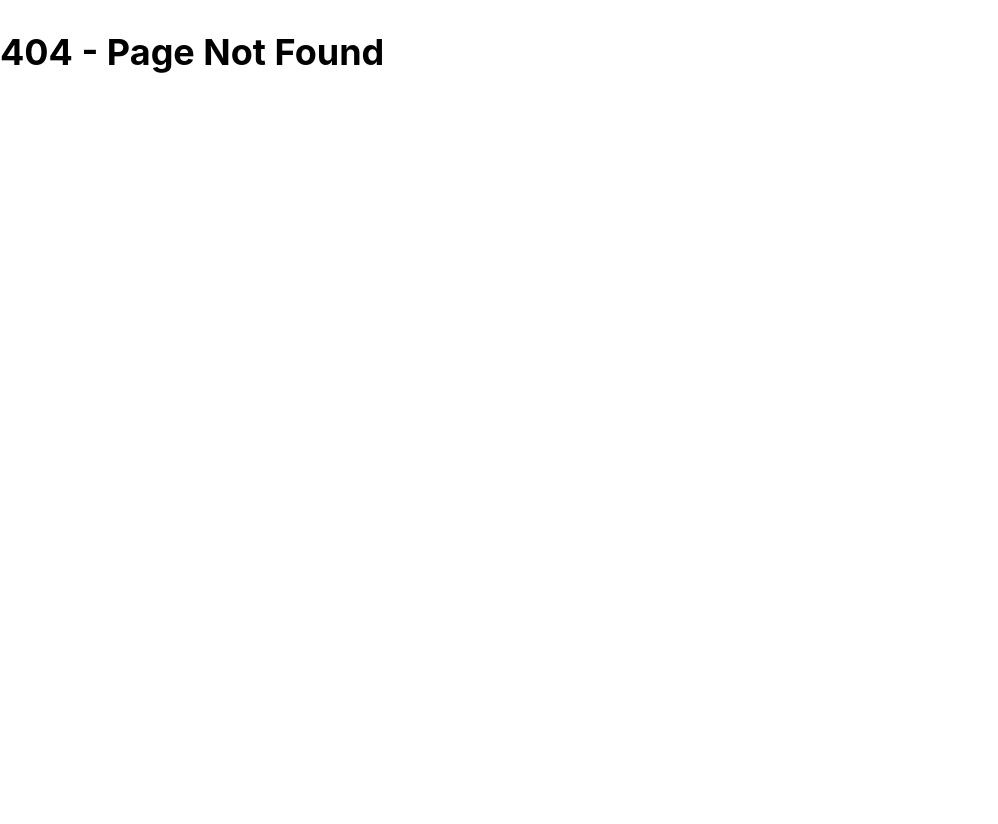
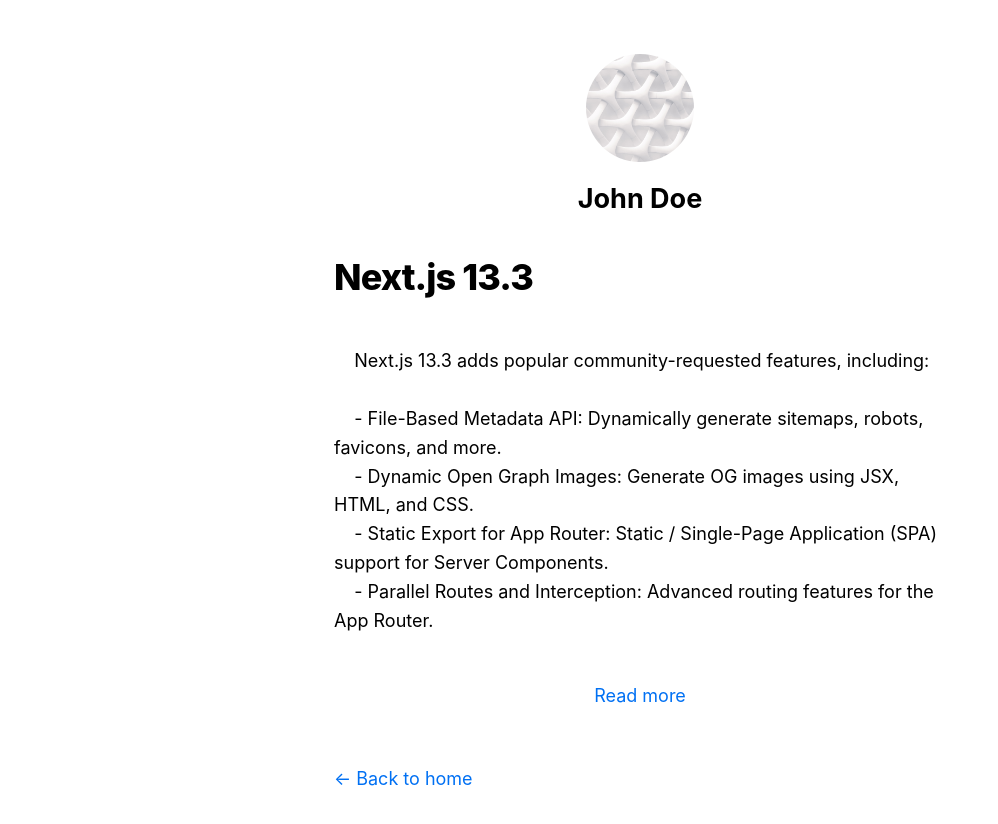
Before and after one commit to krauchuk/simple-blog, a Next.js app: page /news/1 in a window 1280 px wide. Before the commit this address had no page. Shown: the top 824 px of the page, without its empty margins (0-998 px from the left). Before the commit the page ends 800 px from the top, so only its background shows below. Built offline with nearby package versions, Linux system fonts and the light colour scheme.

Commit message:
add news page

```diff
--- /dev/null
+++ b/apiData/news.js
@@ -0,0 +1,35 @@
+export default [
+  {
+    id: 2,
+    title: 'Next.js 13.4',
+    text: `
+    Next.js 13.4 is a foundational release, marking stability for the App Router:
+
+    - App Router (Stable):
+        - React Server Components
+        - Nested Routes & Layouts
+        - Simplified Data Fetching
+        - Streaming & Suspense
+        - Built-in SEO Support
+    - Turbopack (Beta): Your local dev server, faster and with improved stability
+    - Server Actions (Alpha): Mutate data on the server with zero client JavaScript
+    - Since the release of Next.js 13 six months ago, we've been focused on building the foundations for the future of Next.js—App Router—in a way that can be incrementally adopted without unnecessary breaking changes.
+
+    Today, with the release of 13.4, you can now start adopting the App Router for production.
+    `,
+    link: 'https://nextjs.org/blog/next-13-4',
+  },
+  {
+    id: 1,
+    title: 'Next.js 13.3',
+    text: `
+    Next.js 13.3 adds popular community-requested features, including:
+
+    - File-Based Metadata API: Dynamically generate sitemaps, robots, favicons, and more.
+    - Dynamic Open Graph Images: Generate OG images using JSX, HTML, and CSS.
+    - Static Export for App Router: Static / Single-Page Application (SPA) support for Server Components.
+    - Parallel Routes and Interception: Advanced routing features for the App Router.
+    `,
+    link: 'https://nextjs.org/blog/next-13-3',
+  },
+]
--- /dev/null
+++ b/pages/api/news/[id].js
@@ -0,0 +1,18 @@
+import news from '../../../apiData/news'
+
+export const getNewsById = id => news.find(n => n.id === parseInt(id))
+
+export default function handler(req, res) {
+  const {
+    query: { id },
+  } = req
+
+  const data = getNewsById(id)
+
+  if (data) return res.status(200).json(data)
+
+  return res.status(404).json({
+    status: 404,
+    message: 'Not Found',
+  })
+}
--- /dev/null
+++ b/pages/api/news/index.js
@@ -0,0 +1,9 @@
+import news from '../../../apiData/news'
+
+export const getAllNewsData = () => news.sort((a, b) => b.id - a.id)
+
+export default function handler(req, res) {
+  const response = getAllNewsData()
+
+  return res.status(200).json(response)
+}
--- /dev/null
+++ b/pages/news/[id].js
@@ -0,0 +1,34 @@
+import Head from 'next/head'
+
+import { Layout } from '../../components/Layout'
+import { getNewsById } from '../api/news/[id]'
+import utilStyles from '../../styles/utils.module.css'
+
+export async function getServerSideProps({ params }) {
+  const newsData = getNewsById(params.id)
+
+  return {
+    props: {
+      newsData,
+    },
+  }
+}
+
+export default function News({ newsData }) {
+  return (
+    <Layout>
+      <Head>
+        <title>{newsData.title}</title>
+      </Head>
+      <article>
+        <h1 className={utilStyles.headingXl}>{newsData.title}</h1>
+        <p className={utilStyles.whiteSpaceBreak}>{newsData.text}</p>
+      </article>
+      <div className={utilStyles.textCenter}>
+        <a href={newsData.link} target="_blank">
+          Read more
+        </a>
+      </div>
+    </Layout>
+  )
+}
--- a/styles/utils.module.css
+++ b/styles/utils.module.css
@@ -26,7 +26,7 @@
 }
 
 .borderCircle {
-  border-radius: 9999px;
+  border-radius: 50%;
 }
 
 .colorInherit {
@@ -50,3 +50,11 @@
 .lightText {
   color: #666;
 }
+
+.whiteSpaceBreak {
+  white-space: break-spaces;
+}
+
+.textCenter {
+  text-align: center;
+}
```
Also changed, not shown: pages/index.js (+25 -4 lines).
